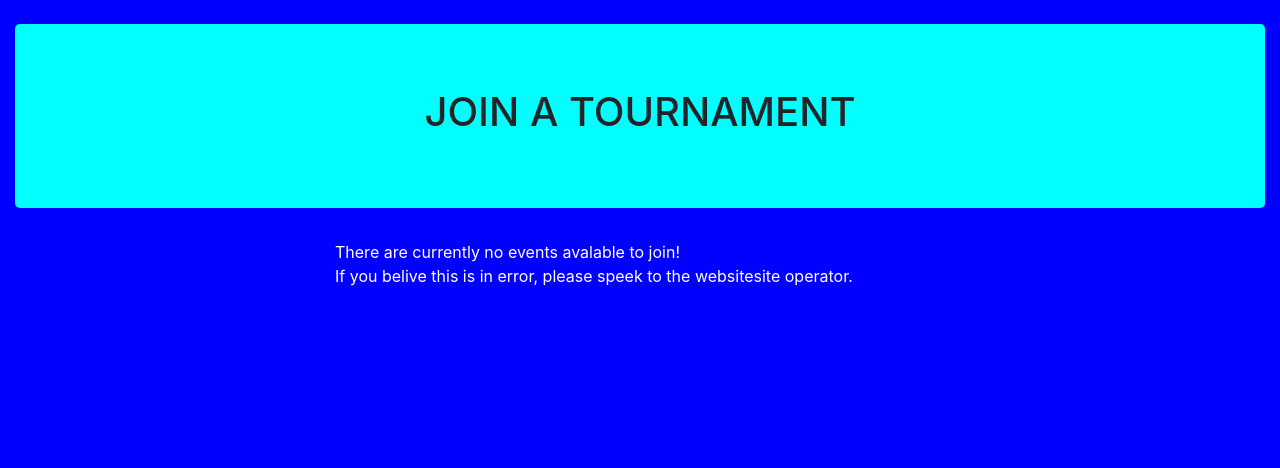
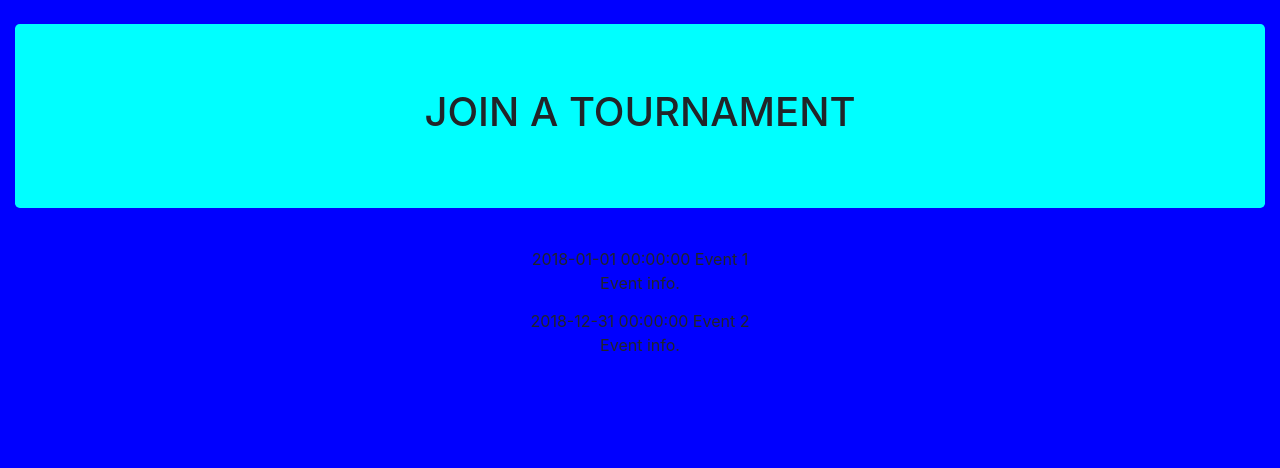
Before and after one commit to QuasarX1/Shallow-Blue, a Flask app: page /join in a window 1280 px wide. Shown: the top 468 px of the page. Run offline with Flask 2, Linux system fonts and the light colour scheme; some libraries are stand-ins or nearby versions.

Commit message:
Added functionality to display links to events.

```diff
--- a/Shallow Blue Flask Web Server/app.py
+++ b/Shallow Blue Flask Web Server/app.py
@@ -1,3 +1,6 @@
+# General Library Imports
+import datetime
+
 # Creating the Flask object------------------------------------------------------------------------------------------------
 from flask import Flask, render_template
 app = Flask(__name__)
@@ -15,12 +18,12 @@ def home():
 @app.route('/join')
 def join():
     """Join Page"""
-    return render_template("JoinPage.html", pageTitle = "Join", eventData = [])
+    return render_template("JoinPage.html", pageTitle = "Join", eventData = [["Event 1", datetime.datetime(2018, 1, 1), "Event info."], ["Event 2", datetime.datetime(2018, 12, 31), "Event info."]])
 
 @app.route('/watch')
 def spectate():
     """Spectate Page"""
-    return render_template("JoinPage.html", pageTitle = "Spectate", eventData = [])
+    return render_template("JoinPage.html", pageTitle = "Spectate", eventData = [["Event 1", datetime.datetime(2018, 1, 1), "Event info."], ["Event 2", datetime.datetime(2018, 12, 31), "Event info."]])
 
 #@app.route('/test')
 #def test():
--- a/Shallow Blue Flask Web Server/templates/JoinPage.html
+++ b/Shallow Blue Flask Web Server/templates/JoinPage.html
@@ -7,8 +7,14 @@
     <header class="jumbotron Page-Heading">
         <h1 style="text-align:center">{{pageTitle.upper()}} A TOURNAMENT</h1>
     </header>
-    {% if eventData|length == none %}
-
+    {% if eventData|length != 0 %}
+    {% for eventArray in eventData %}
+    <div class="row">
+        <div class="col-sm-3"></div>
+        <a class="btn btn-default col-sm-6">{{eventArray[1]}} {{eventArray[0]}}<br />{{eventArray[2]}}</a>
+        <div class="col-sm-3"></div>
+    </div>
+    {% endfor %}
     {% else %}
     <div class="row">
         <div class="col-sm-3"></div>
```
